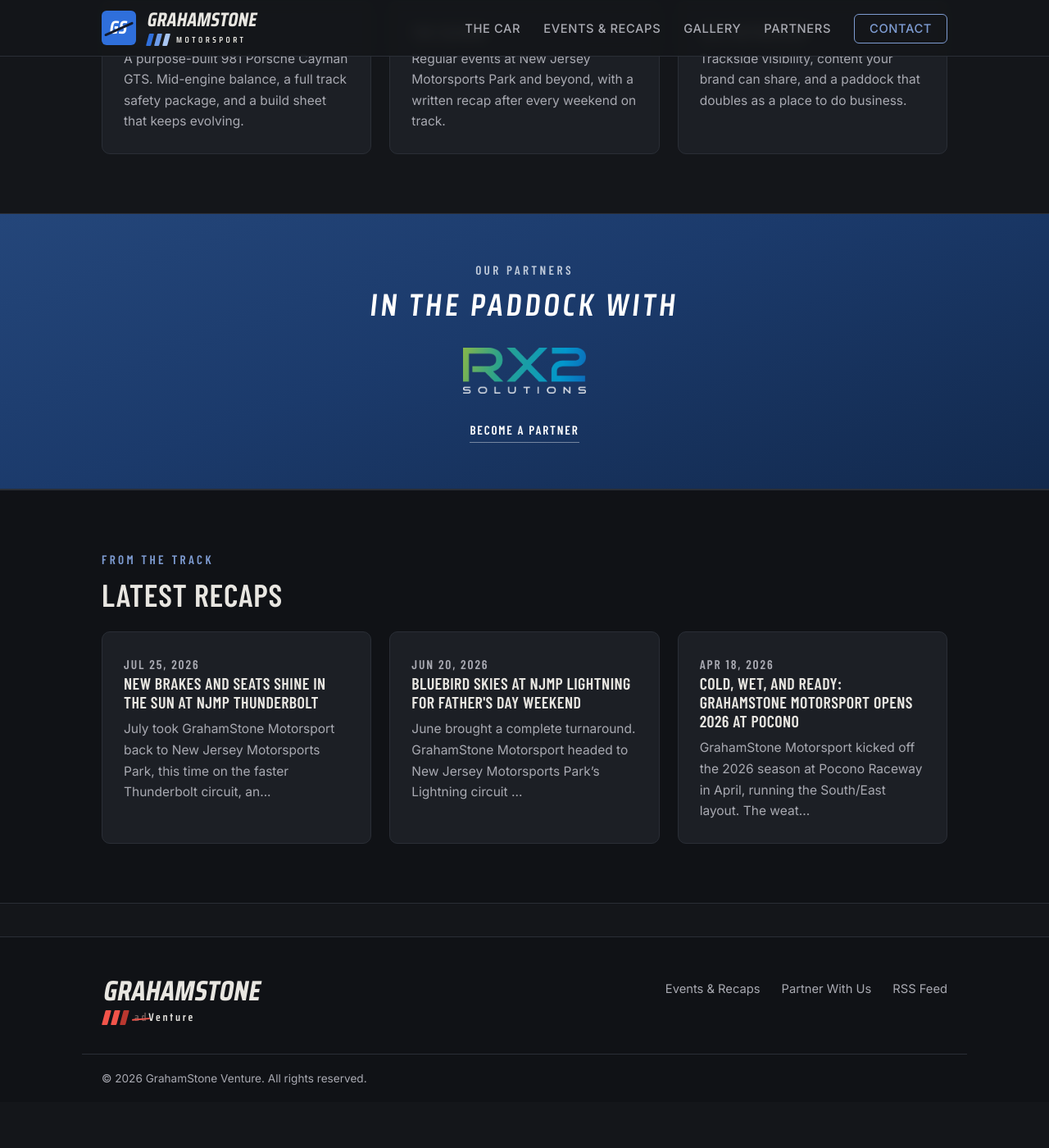
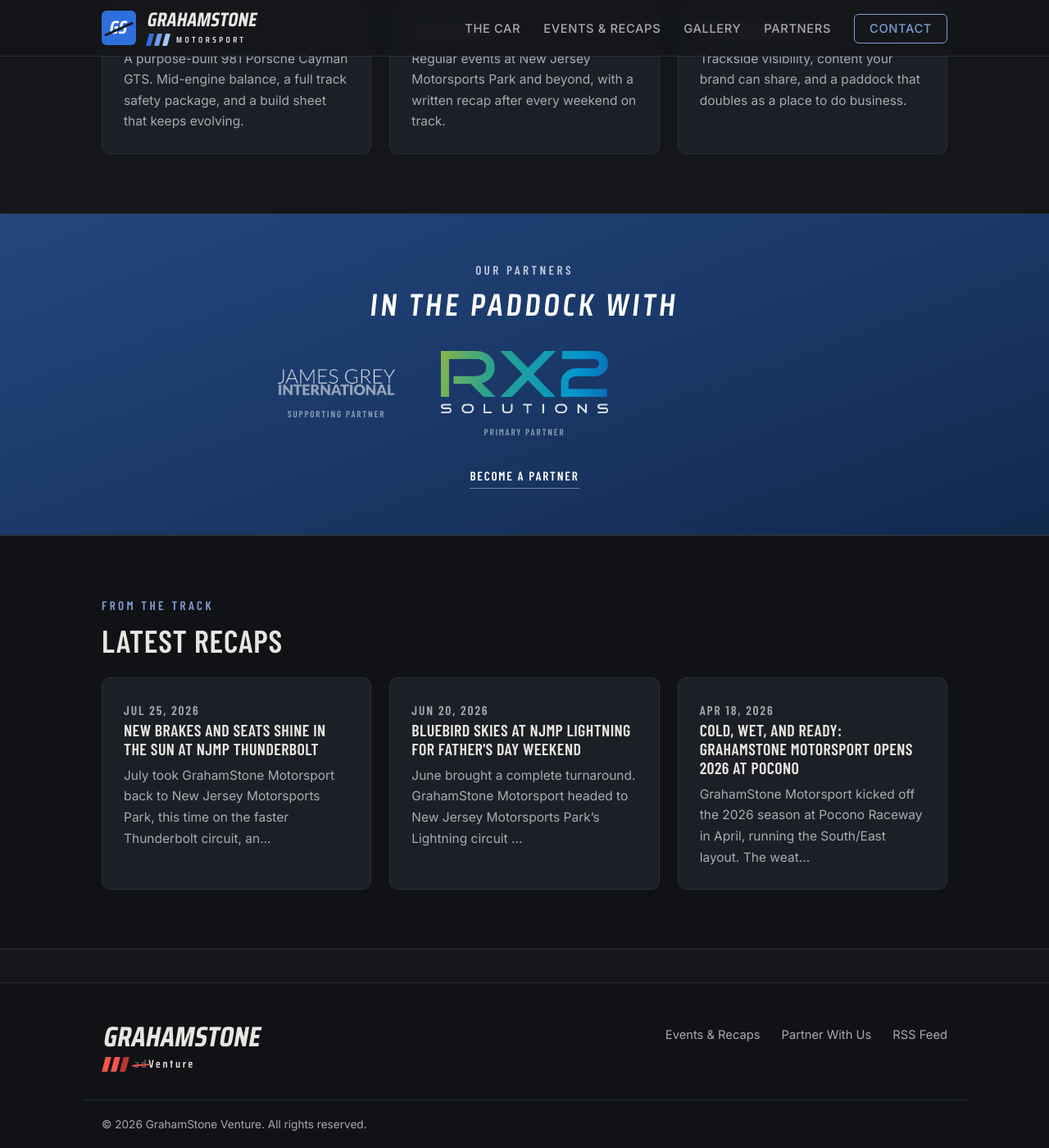
Before and after one commit to BHMotorsport/basilhunter.com, a Jekyll site: the page built from index.html, in a window 1280 px wide and 1400 px high, scrolled down 750 px. Shown: the whole window at 82% size. Built offline with Jekyll 4.4.1, drawn with Linux system fonts in a browser that asks for light colours; before the commit the page ends 2094 px from its top, so only the background shows below that.

Commit message:
Add James Grey International as supporting partner with tiered logo layout
RX2 Solutions stays centered and larger as primary partner; supporting
partner logos flank it at a smaller size with tier labels. Includes a
white version of the James Grey logo for the navy partners band.

Co-Authored-By: Claude Fable 5 <noreply@anthropic.com>

```diff
--- a/assets/css/style.css
+++ b/assets/css/style.css
@@ -423,6 +423,39 @@ input:focus, textarea:focus, select:focus {
   border-radius: 0;
 }
 
+/* Tiered partner row — primary partner centered and larger, supporting
+   partners in the flanking columns at a smaller size. */
+.partners-tiers {
+  display: grid;
+  grid-template-columns: 1fr auto 1fr;
+  align-items: center;
+  gap: 56px;
+  margin-top: 34px;
+}
+
+.partner { display: flex; flex-direction: column; align-items: center; gap: 14px; }
+.partner-primary { grid-column: 2; grid-row: 1; }
+.partner-side-left { grid-column: 1; grid-row: 1; justify-self: end; }
+.partner-side-right { grid-column: 3; grid-row: 1; justify-self: start; }
+
+.partner a { display: block; opacity: 0.85; transition: opacity 0.15s ease; }
+.partner a:hover { opacity: 1; }
+
+.partner img { width: auto; border-radius: 0; }
+.partner-primary img { height: 76px; }
+.partner-side img { height: 32px; }
+
+.partner-tier-label {
+  color: #dbe2ec; opacity: 0.6;
+  font-family: var(--font-head);
+  font-size: 0.7rem; font-weight: 600;
+  letter-spacing: 0.16em; text-transform: uppercase;
+}
+
+@media (max-width: 820px) {
+  .partners-tiers { display: flex; flex-direction: column; gap: 36px; }
+}
+
 .partners-cta {
   display: inline-block;
   margin-top: 32px;
--- a/index.html
+++ b/index.html
@@ -44,9 +44,19 @@ description: The GrahamStone Venture Motorsport program. A Porsche Cayman GTS ca
     <h2>In the Paddock With</h2>
     <!-- As partners sign on, drop their logo files (SVG or PNG, transparent
          background, white/light versions work best on the navy band) into
-         /assets/img/partners/ and add a link+img row below. -->
-    <div class="partners-logos">
-      <a href="https://www.rx2solutions.com" target="_blank" rel="noopener"><img src="{{ '/assets/img/partners/rx2-solutions.png' | relative_url }}" alt="RX2 Solutions"></a>
+         /assets/img/partners/. Primary partner sits in the center column;
+         supporting partners alternate into the left and right columns. -->
+    <div class="partners-tiers">
+      <div class="partner partner-primary">
+        <a href="https://www.rx2solutions.com" target="_blank" rel="noopener"><img src="{{ '/assets/img/partners/rx2-solutions.png' | relative_url }}" alt="RX2 Solutions"></a>
+        <span class="partner-tier-label">Primary Partner</span>
+      </div>
+      <div class="partner partner-side partner-side-left">
+        <a href="https://www.jamesgreyint.com" target="_blank" rel="noopener"><img src="{{ '/assets/img/partners/james-grey-international.png' | relative_url }}" alt="James Grey International"></a>
+        <span class="partner-tier-label">Supporting Partner</span>
+      </div>
+      <!-- next supporting partner: copy a partner-side block above and use
+           class "partner partner-side partner-side-right" -->
     </div>
     <a class="partners-cta" href="{{ '/sponsors/' | relative_url }}">Become a Partner</a>
   </div>
```
Also changed, not shown: assets/img/partners/james-grey-international.png (added).
